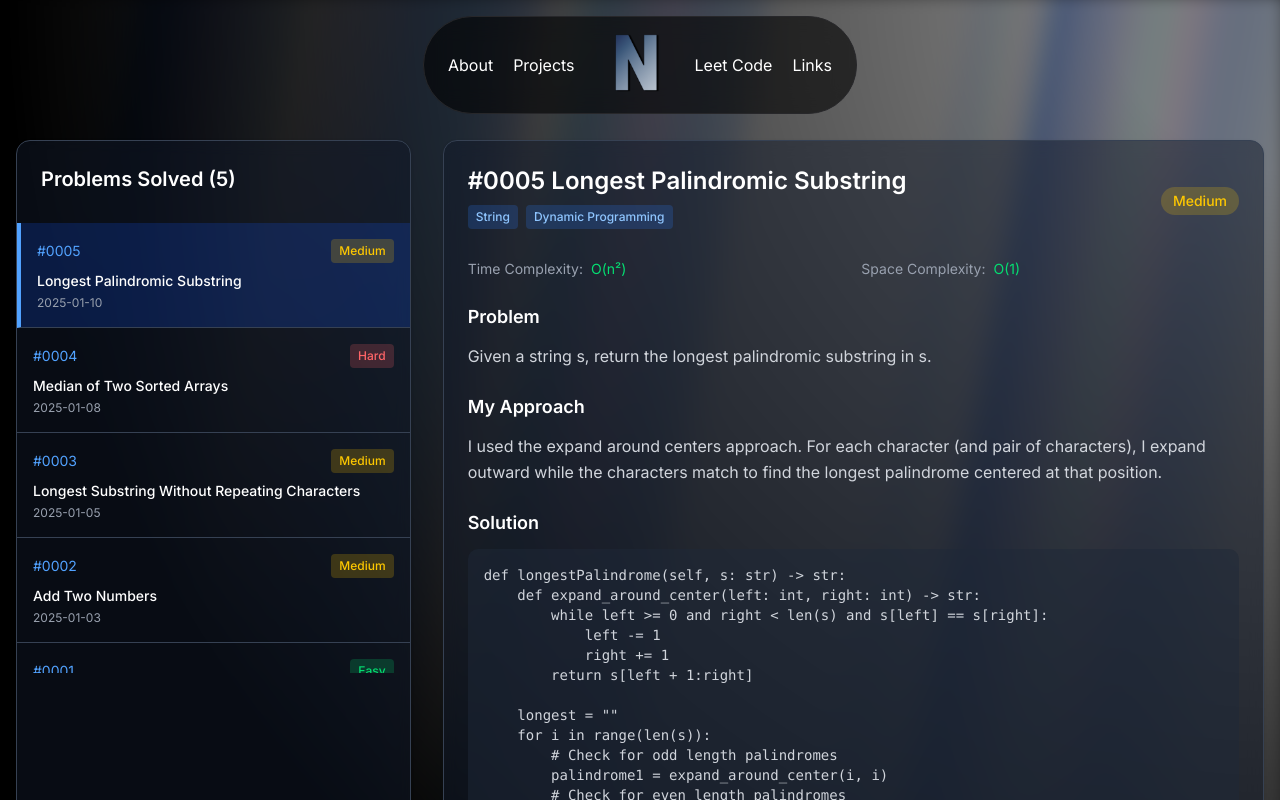
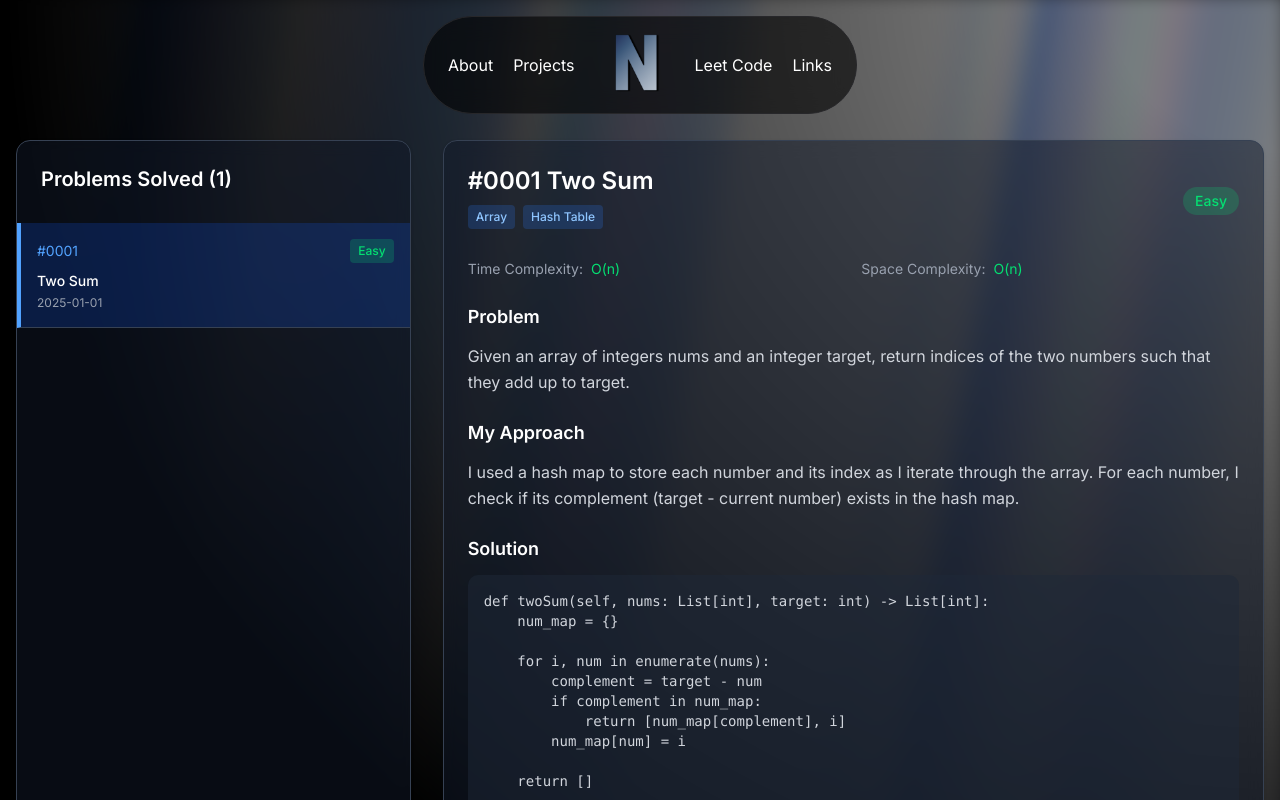
Before and after one commit to TheBigNerd/Development-Showcase-Website, a Next.js app: page /leetcode in a window 1280 px wide. Shown: the top 800 px of the page. Built offline with nearby package versions, Linux system fonts and the light colour scheme.

Commit message:
Enhance Home component layout with improved styling and additional imports

```diff
--- a/app/leetcode/page.tsx
+++ b/app/leetcode/page.tsx
@@ -1,155 +1,9 @@
 'use client';
 
 import { useState } from 'react';
-import { Card, CardContent, CardDescription, CardHeader, CardTitle } from "@/components/ui/card";
-import { Button } from "@/components/ui/button";
+import { Card, CardContent, CardHeader, CardTitle } from "@/components/ui/card";
 
-// Sample LeetCode problems data - most recent first
 const leetcodeProblems = [
-  {
-    id: 5,
-    number: "#0005",
-    title: "Longest Palindromic Substring",
-    difficulty: "Medium",
-    date: "2025-01-10",
-    tags: ["String", "Dynamic Programming"],
-    timeComplexity: "O(n²)",
-    spaceComplexity: "O(1)",
-    content: {
-      problem: "Given a string s, return the longest palindromic substring in s.",
-      approach: "I used the expand around centers approach. For each character (and pair of characters), I expand outward while the characters match to find the longest palindrome centered at that position.",
-      solution: `def longestPalindrome(self, s: str) -> str:
-    def expand_around_center(left: int, right: int) -> str:
-        while left >= 0 and right < len(s) and s[left] == s[right]:
-            left -= 1
-            right += 1
-        return s[left + 1:right]
-
-    longest = ""
-    for i in range(len(s)):
-        # Check for odd length palindromes
-        palindrome1 = expand_around_center(i, i)
-        # Check for even length palindromes
-        palindrome2 = expand_around_center(i, i + 1)
-
-        current_longest = palindrome1 if len(palindrome1) > len(palindrome2) else palindrome2
-        if len(current_longest) > len(longest):
-            longest = current_longest
-
-    return longest`,
-      insights: "The key insight is that every palindrome has a center. By checking both odd and even length palindromes from each position, we can find the longest one efficiently.",
-      learnings: "This problem taught me about the expand around centers technique, which is more space-efficient than the dynamic programming approach."
-    }
-  },
-  {
-    id: 4,
-    number: "#0004",
-    title: "Median of Two Sorted Arrays",
-    difficulty: "Hard",
-    date: "2025-01-08",
-    tags: ["Array", "Binary Search", "Divide and Conquer"],
-    timeComplexity: "O(log(min(m,n)))",
-    spaceComplexity: "O(1)",
-    content: {
-      problem: "Given two sorted arrays nums1 and nums2 of size m and n respectively, return the median of the two sorted arrays.",
-      approach: "I used binary search on the smaller array to find the correct partition point where the left side contains exactly half of all elements.",
-      solution: `def findMedianSortedArrays(self, nums1: List[int], nums2: List[int]) -> float:
-    if len(nums1) > len(nums2):
-        nums1, nums2 = nums2, nums1
-
-    m, n = len(nums1), len(nums2)
-    left, right = 0, m
-
-    while left <= right:
-        partitionX = (left + right) // 2
-        partitionY = (m + n + 1) // 2 - partitionX
-
-        maxLeftX = float('-inf') if partitionX == 0 else nums1[partitionX - 1]
-        minRightX = float('inf') if partitionX == m else nums1[partitionX]
-
-        maxLeftY = float('-inf') if partitionY == 0 else nums2[partitionY - 1]
-        minRightY = float('inf') if partitionY == n else nums2[partitionY]
-
-        if maxLeftX <= minRightY and maxLeftY <= minRightX:
-            if (m + n) % 2 == 0:
-                return (max(maxLeftX, maxLeftY) + min(minRightX, minRightY)) / 2
-            else:
-                return max(maxLeftX, maxLeftY)
-        elif maxLeftX > minRightY:
-            right = partitionX - 1
-        else:
-            left = partitionX + 1`,
-      insights: "The key insight is that we need to partition both arrays such that every element on the left is smaller than every element on the right.",
-      learnings: "This problem taught me advanced binary search techniques and how to work with partitions in sorted arrays."
-    }
-  },
-  {
-    id: 3,
-    number: "#0003",
-    title: "Longest Substring Without Repeating Characters",
-    difficulty: "Medium",
-    date: "2025-01-05",
-    tags: ["Hash Table", "String", "Sliding Window"],
-    timeComplexity: "O(n)",
-    spaceComplexity: "O(min(m,n))",
-    content: {
-      problem: "Given a string s, find the length of the longest substring without repeating characters.",
-      approach: "I used the sliding window technique with a hash map to track character positions. When I encounter a duplicate, I move the left pointer to skip the duplicate.",
-      solution: `def lengthOfLongestSubstring(self, s: str) -> int:
-    char_map = {}
-    left = 0
-    max_length = 0
-
-    for right in range(len(s)):
-        if s[right] in char_map and char_map[s[right]] >= left:
-            left = char_map[s[right]] + 1
-
-        char_map[s[right]] = right
-        max_length = max(max_length, right - left + 1)
-
-    return max_length`,
-      insights: "The sliding window technique is perfect for substring problems. The key is knowing when to shrink the window.",
-      learnings: "This problem helped me understand the sliding window pattern, which is applicable to many string and array problems."
-    }
-  },
-  {
-    id: 2,
-    number: "#0002",
-    title: "Add Two Numbers",
-    difficulty: "Medium",
-    date: "2025-01-03",
-    tags: ["Linked List", "Math", "Recursion"],
-    timeComplexity: "O(max(m,n))",
-    spaceComplexity: "O(max(m,n))",
-    content: {
-      problem: "You are given two non-empty linked lists representing two non-negative integers. Add the two numbers and return the sum as a linked list.",
-      approach: "I iterate through both linked lists simultaneously, adding corresponding digits and handling carry values.",
-      solution: `def addTwoNumbers(self, l1: ListNode, l2: ListNode) -> ListNode:
-    dummy = ListNode(0)
-    current = dummy
-    carry = 0
-
-    while l1 or l2 or carry:
-        val1 = l1.val if l1 else 0
-        val2 = l2.val if l2 else 0
-
-        total = val1 + val2 + carry
-        carry = total // 10
-        digit = total % 10
-
-        current.next = ListNode(digit)
-        current = current.next
-
-        if l1:
-            l1 = l1.next
-        if l2:
-            l2 = l2.next
-
-    return dummy.next`,
-      insights: "Using a dummy node simplifies the logic for building the result linked list. Don't forget to handle the final carry.",
-      learnings: "This problem reinforced linked list manipulation and taught me about handling carry in addition algorithms."
-    }
-  },
   {
     id: 1,
     number: "#0001",
@@ -171,7 +25,11 @@ const leetcodeProblems = [
             return [num_map[complement], i]
         num_map[num] = i
 
-    return []`,
+    return []
+
+---------------------
+
+    Hello`,
       insights: "Hash tables are perfect for lookup operations. By storing complements, we can solve this in one pass.",
       learnings: "This was my first LeetCode problem and taught me the power of hash tables for optimization."
     }
@@ -198,7 +56,7 @@ export default function LeetCode() {
     <div className="min-h-screen w-full bg-black">
       <div className="container mx-auto px-4 py-8 pt-35">
         <div className="grid grid-cols-1 lg:grid-cols-3 gap-8 min-h-[calc(100vh-200px)]">
-          {/* Left Sidebar - Problems List */}
+
           <div className="lg:col-span-1">
             <Card className="h-full bg-gray-900/50 border-gray-700 backdrop-blur-sm">
               <CardHeader>
@@ -241,7 +99,6 @@ export default function LeetCode() {
             </Card>
           </div>
 
-          {/* Right Content - Selected Problem Details */}
           <div className="lg:col-span-2">
             <Card className="h-full bg-gray-900/50 border-gray-700 backdrop-blur-sm flex flex-col">
               <CardHeader>
--- a/app/page.tsx
+++ b/app/page.tsx
@@ -1,6 +1,11 @@
+
+import Link from 'next/link';
+import { Card, CardContent, CardHeader, CardTitle, CardDescription } from '@/components/ui/card';
+import Image from 'next/image';
 
 export default function Home() {
   return (
-    <div className="min-h-screen w-full flex items-center justify-center bg-black"></div>
+    <div className="min-h-screen w-full flex items-center justify-center bg-black p-8 select-text">
+    </div>
   );
 }
```
